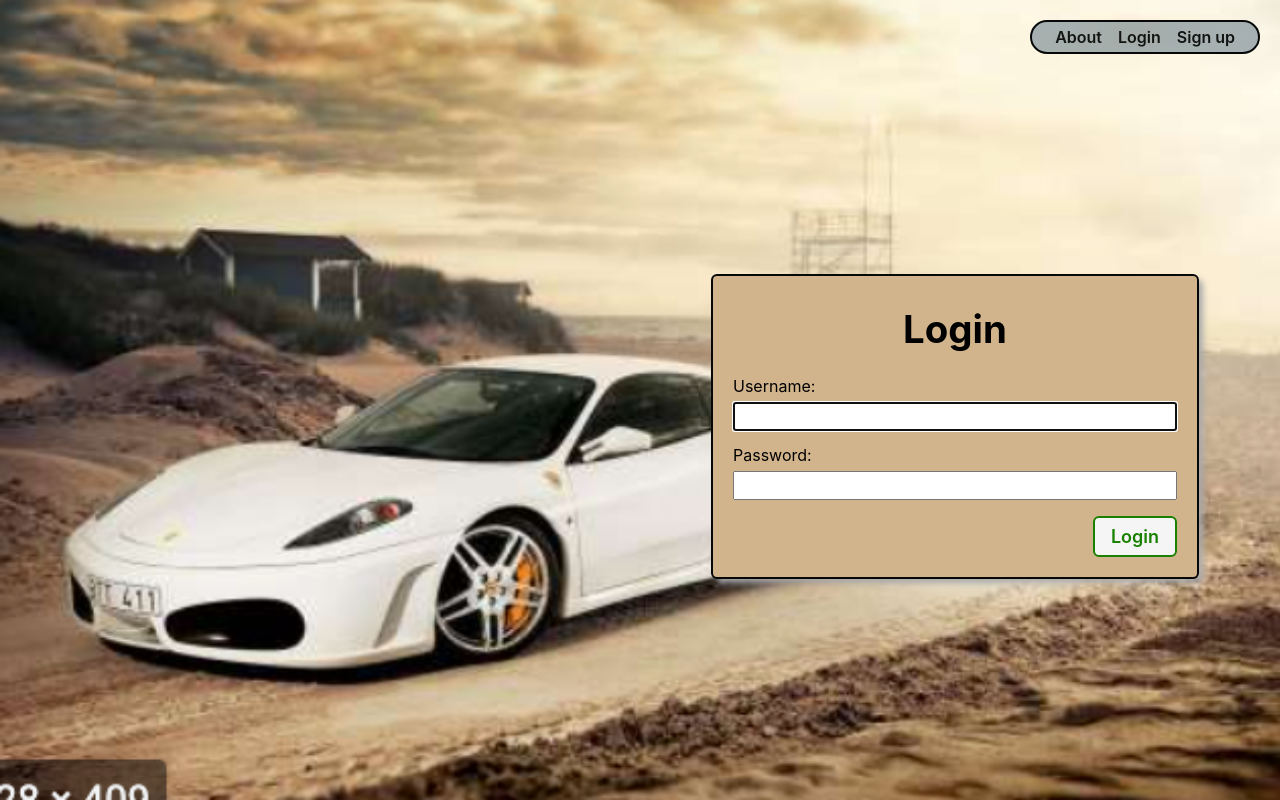
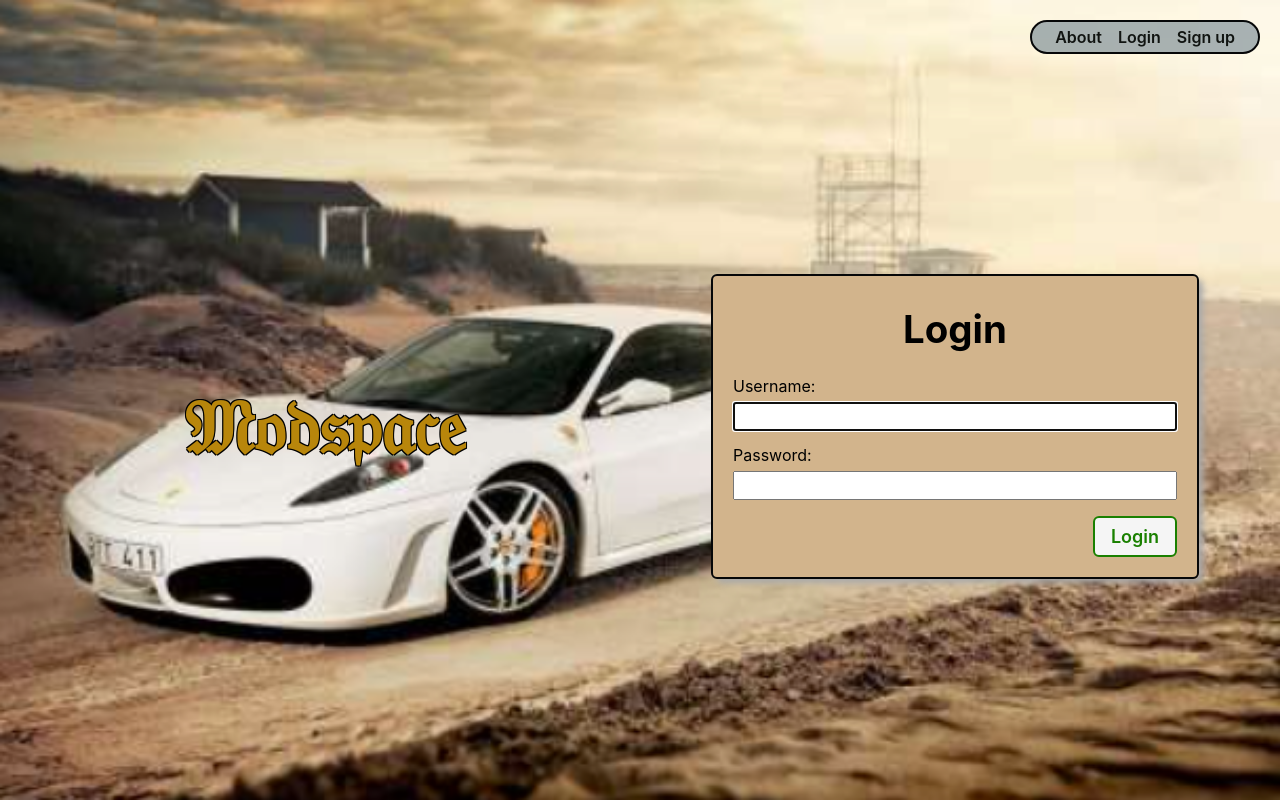
Before and after one commit to Savienne/the-mod-collector, a Django app: page / in a window 1280 px wide. Run offline with Django 4.2, Linux system fonts and the light colour scheme.

Commit message:
lol style

```diff
--- a/main_app/static/css/base.css
+++ b/main_app/static/css/base.css
@@ -47,7 +47,7 @@
   /* background-color: blueviolet; */
   background-repeat: no-repeat;
   background-size: cover;
-  background-image: url('/static/images/Screen Shot 2022-08-12 at 7.16.11 AM.png');
+  background-image: url('/static/images/Screen Shot 2022-08-12 at 8.22.58 AM.png');
 }
 
 header {
--- a/main_app/static/css/home.css
+++ b/main_app/static/css/home.css
@@ -5,13 +5,19 @@
 
 .Thead{
 font-size: 50px;
-color: rgba(233, 230, 230, 0.898);
+color: darkgoldenrod;
 display: flex;
 flex-direction: column;
 justify-content: center;
 align-items: center;
 width: 80%;
 background-repeat: no-repeat;
+outline-color: black;
+text-shadow:
+    -1px -1px 0 #000,
+    1px -1px 0 #000,
+    -1px 1px 0 #000,
+    1px 1px 0 #000;
 }
 
 main {
--- a/main_app/templates/cars/detail.html
+++ b/main_app/templates/cars/detail.html
@@ -104,7 +104,6 @@
       <h2>Mods</h2>
       <img src="{% static 'images/string.svg' %}" alt="A ball of string" />
       <img src="{% static 'images/mouse.svg' %}" alt="A mouse" />
-      {% comment %} <img src="{% static 'images/fish.svg' %}" alt="A fishy toy" /> {% endcomment %}
     </div>
     <h3>{{ car.make }}'s MODS</h3>
     <div class="subsection-content">
--- a/main_app/templates/home.html
+++ b/main_app/templates/home.html
@@ -3,17 +3,13 @@
 
 {% block head%}
 <link rel="stylesheet" type="text/css" href="{% static 'css/home.css' %}">
+
 {% endblock %}
 
 {% block content%}
-
 <section class="logo-container">
   <div class= "Thead">
-  {% comment %} <p>Modspace</p> {% endcomment %}
-  {% comment %} <img
-  src="{% static '/images/icon (1).svg' %}"
-  alt="A skater boy cat"
->  {% endcomment %}
+  <h1>𝔐𝔬𝔡𝔰𝔭𝔞𝔠𝔢</h1>
   <div>
 </section>
 {% if not user.is_authenticated %}
```
Also changed, not shown: main_app/static/images/Screen Shot 2022-08-12 at 8.22.58 AM.png (added), main_app/static/images/logo.png (deleted).
